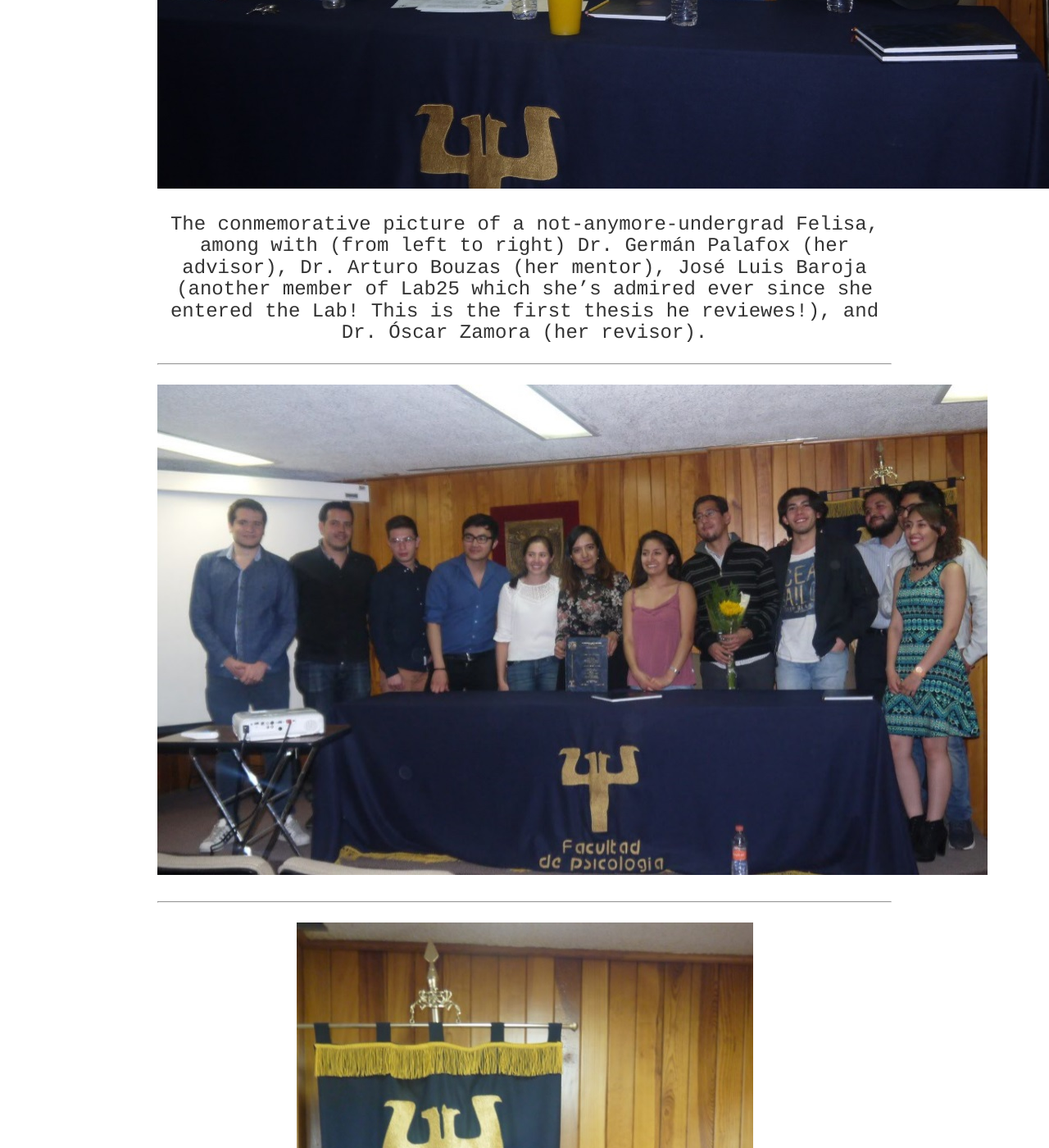
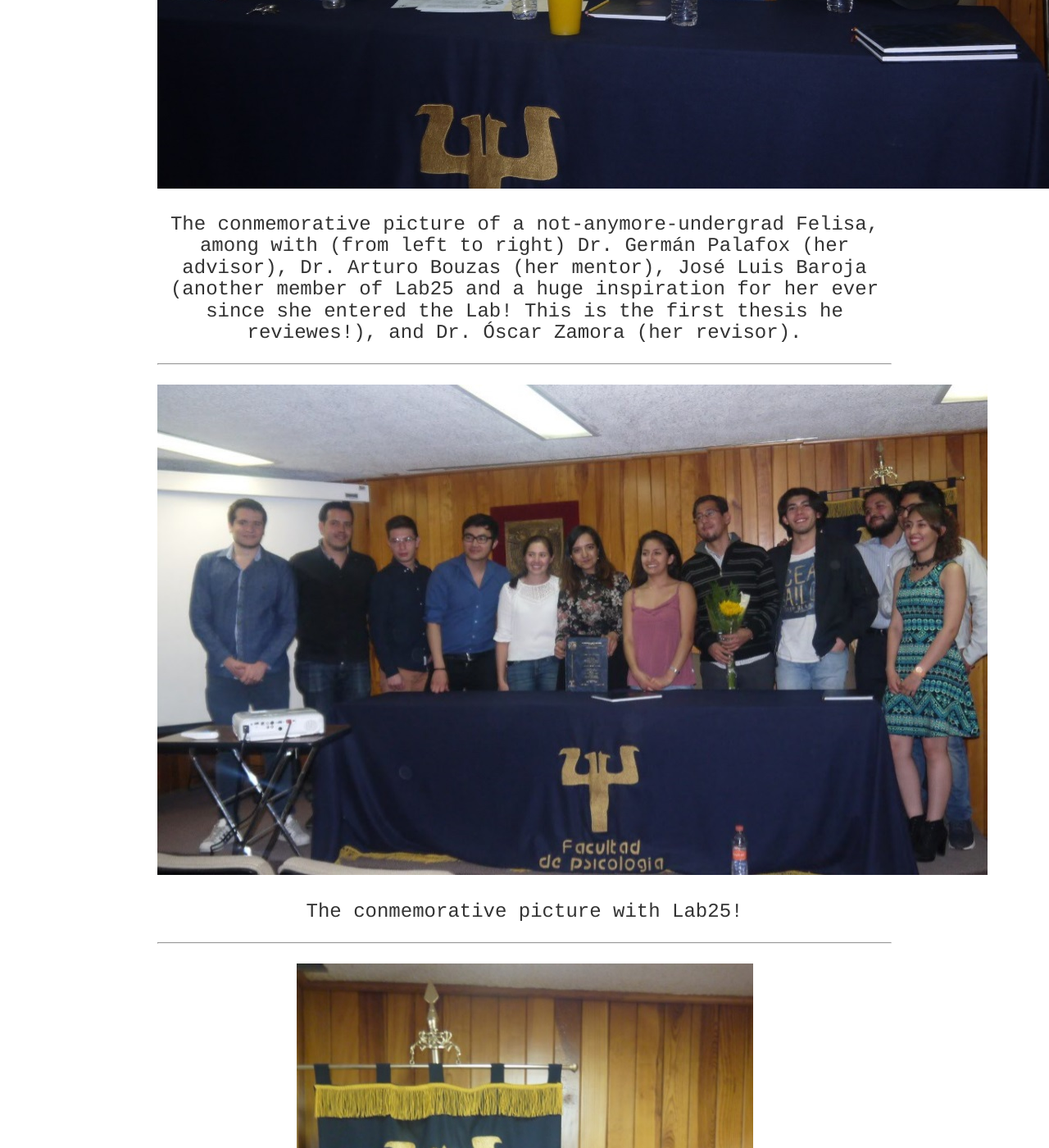
Before and after one commit to BouzasLab25/bouzaslab25.github.io, a Jekyll site: the page built from _posts/2018-03-13-posts-from-lab-25.md, in a window 1280 px wide and 1400 px high, scrolled down 925 px. Shown: the whole window at 82% size. Built offline with Jekyll 4.4.1, drawn with Linux system fonts in a browser that asks for light colours; some of the changed text lies outside the part shown.

Commit message:
Update 2018-03-13-posts-from-lab-25.md

```diff
--- a/_posts/2018-03-13-posts-from-lab-25.md
+++ b/_posts/2018-03-13-posts-from-lab-25.md
@@ -11,12 +11,17 @@ ____
 
 ![Alt text](/LabPictures/Fel_Ex2.jpg)
 
-The conmemorative picture of a not-anymore-undergrad Felisa, among with (from left to right) Dr. Germán Palafox (her advisor), Dr. Arturo Bouzas (her mentor), José Luis Baroja (another member of Lab25 which she's admired ever since she entered the Lab! This is the first thesis he reviewes!), and Dr. Óscar Zamora (her revisor).
+The conmemorative picture of a not-anymore-undergrad Felisa, among with (from left to right) Dr. Germán Palafox (her advisor), Dr. Arturo Bouzas (her mentor), José Luis Baroja (another member of Lab25 and a huge inspiration for her ever since she entered the Lab! This is the first thesis he reviewes!), and Dr. Óscar Zamora (her revisor).
 
 ____
 
 ![Alt text](/LabPictures/Fel_Ex3.jpg)
 
+
+The conmemorative picture with Lab25!
+
 ____
 
 ![Alt text](/LabPictures/Fel_Ex1.jpg)
+
+Felisa and her I'm-not-an-undergrad-anymore smile!
```
